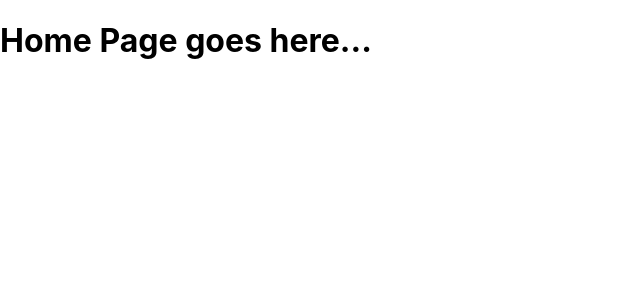
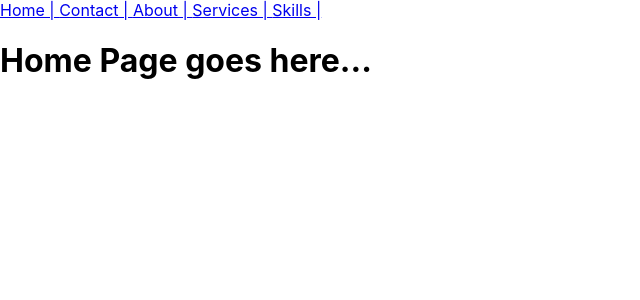
Before and after one commit to justingracie/Portfolio--1-, a React (Create React App) app: page / in a window 1280 px wide. Shown: the top 300 px of the page, without its empty margins (0-640 px from the left). Built offline with nearby package versions, Linux system fonts and the light colour scheme.

Commit message:
Navbar added

```diff
--- a/package.json
+++ b/package.json
@@ -8,6 +8,7 @@
     "@testing-library/user-event": "^13.5.0",
     "react": "^18.2.0",
     "react-dom": "^18.2.0",
+    "react-icons": "^4.4.0",
     "react-router-dom": "^6.3.0",
     "react-scripts": "5.0.1",
     "web-vitals": "^2.1.4"
--- a/src/Components/Nav/Nav.jsx
+++ b/src/Components/Nav/Nav.jsx
@@ -0,0 +1,14 @@
+import React from "react";
+import { NavLink } from "react-router-dom";
+
+export const NavBar = () => {
+    return(
+        <>
+            <NavLink to='/'> Home | </NavLink>
+            <NavLink to='/contact'> Contact |  </NavLink>
+            <NavLink to='/about'> About |  </NavLink>
+            <NavLink to='/services'> Services |  </NavLink>
+            <NavLink to='/skills'> Skills |  </NavLink>
+        </>
+    )
+}
--- a/src/index.js
+++ b/src/index.js
@@ -8,12 +8,14 @@ import { Home } from './Components/Home';
 import { Contact } from './Components/Contact';
 import { Skills } from './Components/Skills';
 import { Services } from './Components/Services';
+import { NavBar } from './Components/Nav/Nav';
 
 
 const root = ReactDOM.createRoot(document.getElementById('root'));
 root.render(
   <React.StrictMode>
-    <Router>
+  <Router>
+    <NavBar />
       <Routes>
         <Route path='/' element={< Home /> }/>
         <Route path='/contact' element={< Contact /> }/>
```
Also changed, not shown: 1 other file (tests, documents, lock files or other folders).
